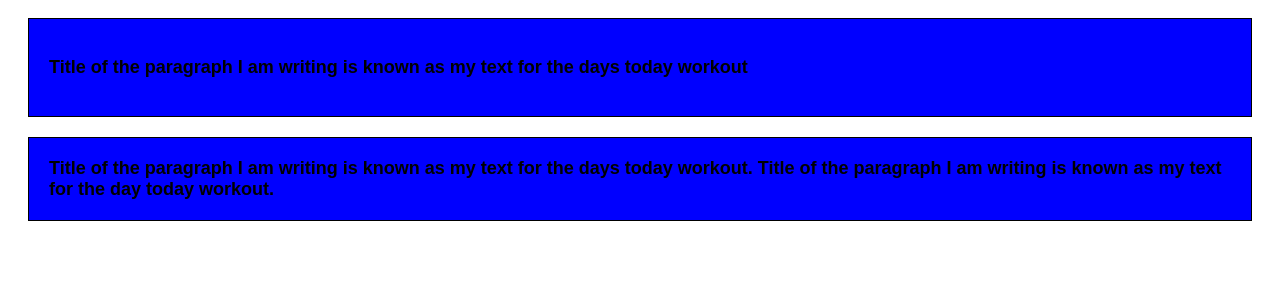
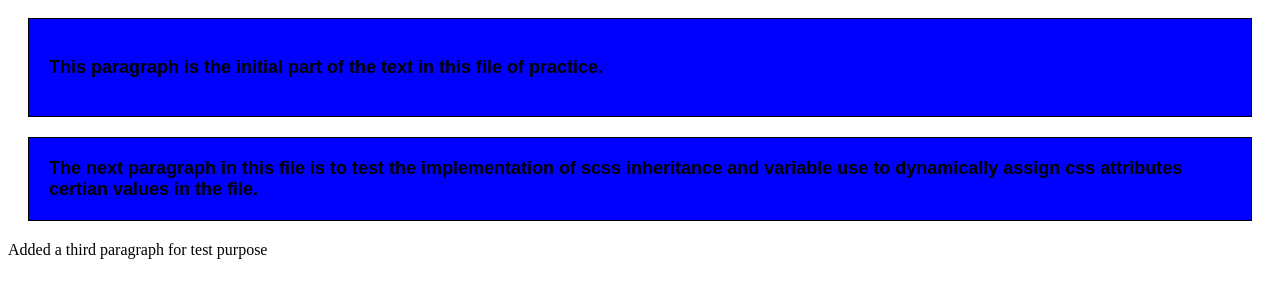
Before and after one commit to BerhanuBK/scss, a plain HTML site: page index.html in a window 1280 px wide. Shown: the part 48-346 px from the top of the page. Drawn offline with Linux system fonts and the light colour scheme.

Commit message:
commit changes

```diff
--- a/index.html
+++ b/index.html
@@ -8,9 +8,10 @@
 
         <Div><H1>Title</H1></Div>
 
-        <Div id="success"><p>Title of the paragraph I am writing is known as my text for the days today workout</p></Div>
+        <Div id="success"><p>This paragraph is the initial part of the text in this file of practice.</p></Div>
 
-        <div><P id="success">Title of the paragraph I am writing is known as my text for the days today workout. Title of the paragraph I am writing is known as my text for the day today workout. </P></div>
+        <div><P id="success">The next paragraph in this file is to test the implementation of scss inheritance and variable use to dynamically assign css attributes certian values in the file. </P></div>
 
+        <div> Added a third paragraph for test purpose</div>
     </Body>
 </Html>
```
